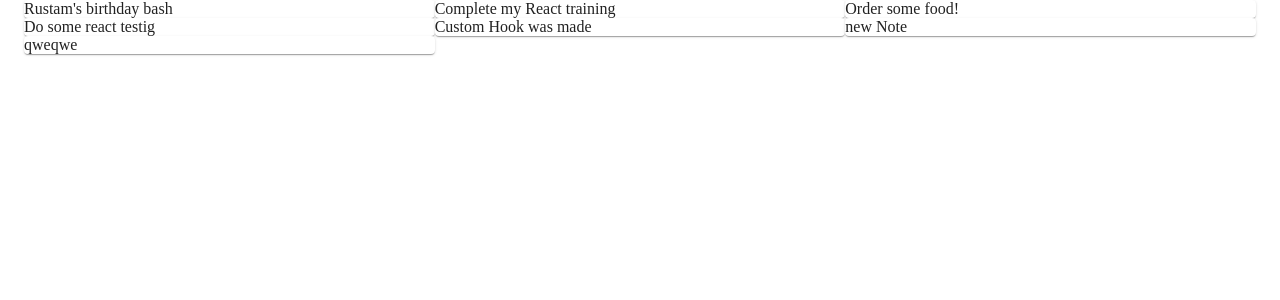
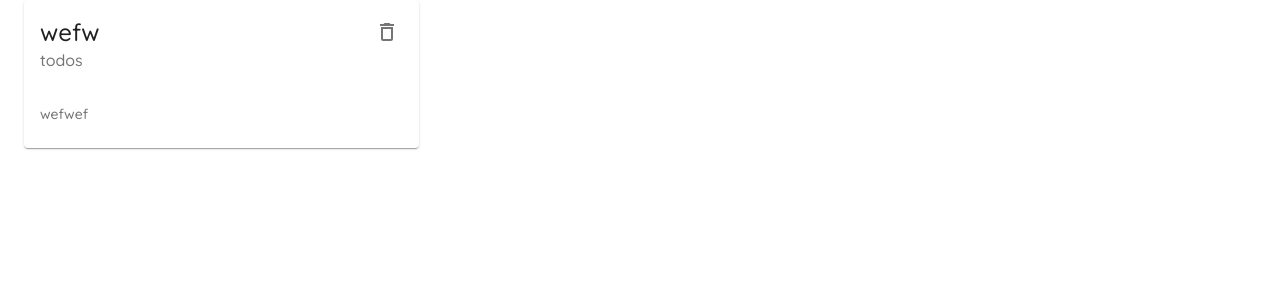
Before and after one commit to Rubick1997/mui-huge-app, a React (Create React App) app: page / in a window 1280 px wide. Shown: the top 300 px of the page. Built offline with nearby package versions, Linux system fonts and the light colour scheme; data requests are answered from the project's data file.

Commit message:
card component

```diff
--- a/data/db.json
+++ b/data/db.json
@@ -1,46 +1,10 @@
 {
   "notes": [
     {
-      "title": "Rustam's birthday bash",
-      "details": "Lorem Ipsum is simply dummy text of the printing and typesetting industry. Lorem Ipsum has been the industry's standard dummy text ever since the 1500s, when an unknown printer took a galley of type and scrambled it to make a type specimen book.",
-      "category": "reminders",
+      "title": "wefw",
+      "details": "wefwef",
+      "category": "todos",
       "id": 1
-    },
-    {
-      "title": "Complete my React training",
-      "details": "Lorem Ipsum is simply dummy text of the printing and typesetting industry. Lorem Ipsum has been the industry's standard dummy text ever since the 1500s, when an unknown printer took.",
-      "category": "work",
-      "id": 2
-    },
-    {
-      "title": "Order some food!",
-      "details": "Lorem Ipsum is simply dummy text of the printing and typesetting industry. Lorem Ipsum has been the industry's standard dummy text ever since the 1500s, when an unknown printer took a galley of type and scrambled it to make a type specimen book.\nLorem Ipsum is simply dummy text of the printing and typesetting industry. Lorem Ipsum has been the industry's standard dummy text ever since the 1500s, when an unknown printer took a galley of type and scrambled it to make a type specimen book.",
-      "category": "todos",
-      "id": 3
-    },
-    {
-      "title": "Do some react testig",
-      "details": "Do this today",
-      "category": "work",
-      "id": 4
-    },
-    {
-      "title": "Custom Hook was made",
-      "details": "it was done",
-      "category": "work",
-      "id": 9
-    },
-    {
-      "title": "new Note",
-      "details": "hey",
-      "category": "todos",
-      "id": 10
-    },
-    {
-      "title": "qweqwe",
-      "details": "qweqwe",
-      "category": "todos",
-      "id": 11
     }
   ]
 }
--- /dev/null
+++ b/src/components/NodeCard.js
@@ -0,0 +1,31 @@
+import React from "react";
+import { Card, CardHeader, CardContent, IconButton, Typography } from "@material-ui/core";
+import {DeleteOutlined} from "@material-ui/icons";
+
+function NodeCard({ note,handleDelete }) {
+
+	return (
+		<div>
+			<Card elevation={1}>
+				<CardHeader
+					action={
+						<IconButton onClick ={() => {
+                          handleDelete(note.id)
+                        }}>
+							<DeleteOutlined />
+						</IconButton>
+					}
+                    title={note.title}
+                    subheader={note.category}
+				/>
+                <CardContent>
+                    <Typography variant = "body2" color ="textSecondary">
+                        {note.details}
+                    </Typography>
+                </CardContent>
+			</Card>
+		</div>
+	);
+}
+
+export default NodeCard;
--- a/src/hooks/useHttp.js
+++ b/src/hooks/useHttp.js
@@ -5,6 +5,7 @@ const useHttp = (request, title, details, category) => {
 	const [notes, setNotes] = useState([]);
 	const history = useHistory();
 	let sendRequest;
+	let deleteHandler;
 	if (request === "POST") {
 		sendRequest = () => {
 			fetch("http://localhost:8000/notes", {
@@ -15,6 +16,14 @@ const useHttp = (request, title, details, category) => {
 				history.push("/");
 			});
 		};
+	} else if (request === "DELETE") {
+		deleteHandler = async (id) => {
+			await fetch("http://localhost:8000/notes/" + id, {
+				method: request,
+			});
+			const newNotes = notes.filter((note) => note.id !== id);
+			setNotes(newNotes);
+		};
 	} else {
 		sendRequest = () => {
 			fetch("http://localhost:8000/notes")
@@ -22,6 +31,6 @@ const useHttp = (request, title, details, category) => {
 				.then((data) => setNotes(data));
 		};
 	}
-	return { sendRequest, notes };
+	return { sendRequest, notes, deleteHandler };
 };
 export default useHttp;
--- a/src/pages/Create.js
+++ b/src/pages/Create.js
@@ -13,7 +13,7 @@ import {
 	makeStyles,
 } from "@material-ui/core";
 import { KeyboardArrowRight } from "@material-ui/icons";
-import useHttp from "../hooks/useHttp";
+import { useHistory } from "react-router";
 
 const useStyles = makeStyles({
 	field: {
@@ -37,9 +37,7 @@ export default function Create() {
 		category,
 		setCategory,
 	} = useContext(NotesContext);
-
-	const { sendRequest } = useHttp("POST", title, details, category);
-
+	const history = useHistory()
 	const handleSubmit = (e) => {
 		e.preventDefault();
 		setDetailsError(false);
@@ -49,7 +47,13 @@ export default function Create() {
 		!details && setDetailsError(true);
 
 		if (title && details) {
-			sendRequest();
+			fetch("http://localhost:8000/notes", {
+				method: "POST",
+				headers: { "Content-type": "application/json" },
+				body: JSON.stringify({ title, details, category }),
+			}).then(() => {
+				history.push("/");
+			});
 		}
 	};
 
--- a/src/pages/Notes.js
+++ b/src/pages/Notes.js
@@ -1,20 +1,31 @@
-import React, { useEffect } from "react";
-import useHttp from "../hooks/useHttp";
-import { Container, Grid, Paper } from "@material-ui/core";
+import React, { useEffect, useState } from "react";
+import { Container, Grid } from "@material-ui/core";
+import NoteCard from "../components/NodeCard";
 
 export default function Notes() {
-	const { sendRequest, notes } = useHttp();
+	const [notes, setNotes] = useState([]);
 
 	useEffect(() => {
-		sendRequest();
-	}, [sendRequest]);
+		fetch("http://localhost:8000/notes")
+			.then((response) => response.json())
+			.then((data) => setNotes(data));
+	}, []);
+
+	const deleteHandler = async (id) => {
+		await fetch("http://localhost:8000/notes/" + id, {
+			method: "DELETE",
+		});
+
+		const newNotes = notes.filter((note) => note.id !== id);
+		setNotes(newNotes);
+	};
 
 	return (
 		<Container>
-			<Grid container>
+			<Grid container spacing={3}>
 				{notes.map((note) => (
-					<Grid item key={note.id} xs ={12} md ={6} lg={4}>
-						<Paper>{note.title}</Paper>
+					<Grid item key={note.id} xs={12} md={6} lg={4}>
+						<NoteCard note={note} handleDelete={deleteHandler} />
 					</Grid>
 				))}
 			</Grid>
```
